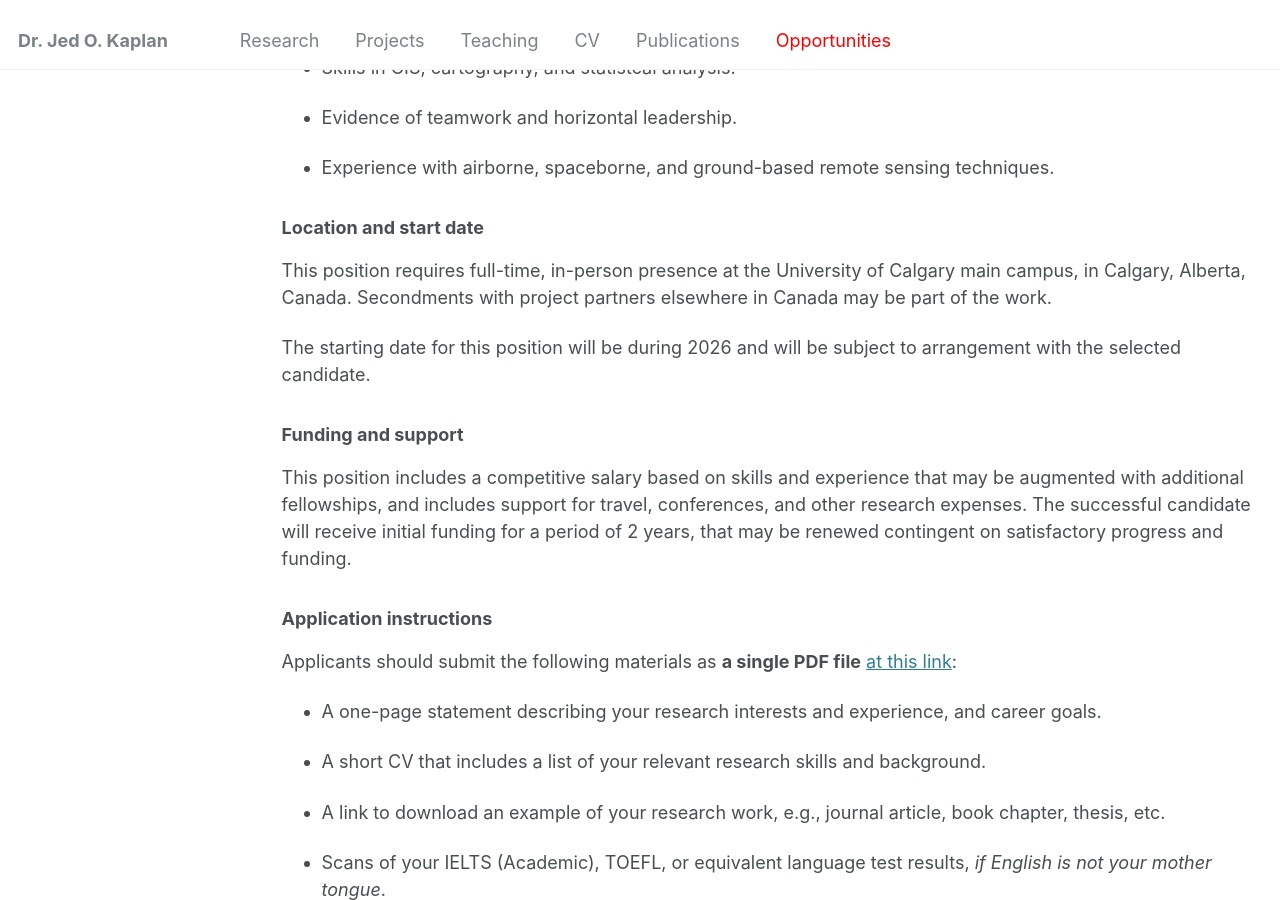
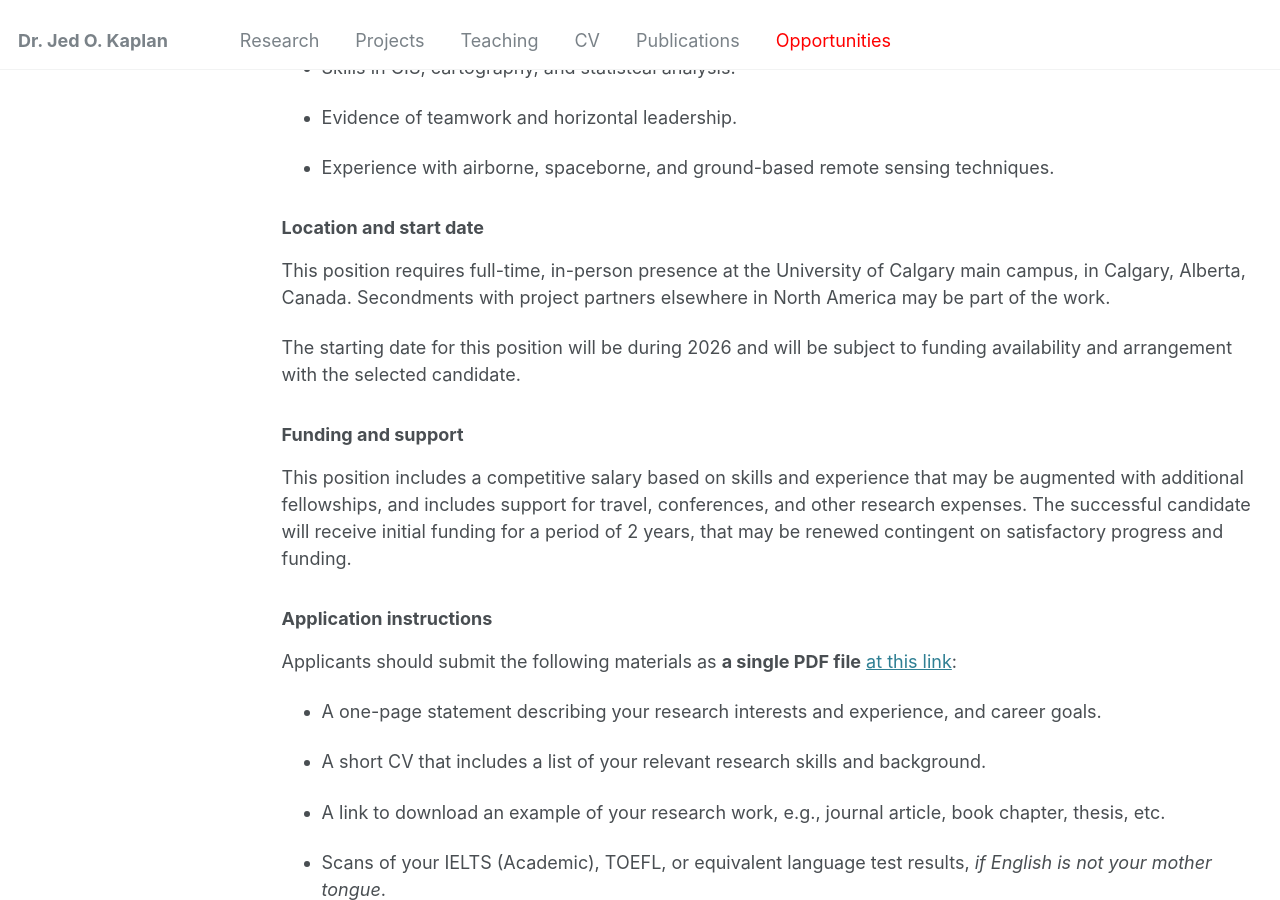
Before and after one commit to jedokaplan/jedokaplan.github.io, a Jekyll site: the page built from _opportunities/5_Postdoc_wildfire-fuels.md, in a window 1280 px wide and 900 px high, scrolled down 1428 px. Built offline with Jekyll 4.4.1, drawn with Linux system fonts in a browser that asks for light colours.

Commit message:
edits to job posts

```diff
--- a/_opportunities/5_Postdoc_wildfire-fuels.md
+++ b/_opportunities/5_Postdoc_wildfire-fuels.md
@@ -61,9 +61,9 @@ For further details or to discuss your interest before applying, please [email m
 
 ### Location and start date
 
-This position requires full-time, in-person presence at the University of Calgary main campus, in Calgary, Alberta, Canada. Secondments with project partners elsewhere in Canada may be part of the work.
+This position requires full-time, in-person presence at the University of Calgary main campus, in Calgary, Alberta, Canada. Secondments with project partners elsewhere in North America may be part of the work.
 
-The starting date for this position will be during 2026 and will be subject to arrangement with the selected candidate.
+The starting date for this position will be during 2026 and will be subject to funding availability and arrangement with the selected candidate.
 
 ### Funding and support
 
@@ -71,8 +71,7 @@ This position includes a competitive salary based on skills and experience that
 
 ### Application instructions
 
-Applicants should submit the following materials as **a single PDF
-file** [at this link](https://tally.so/r/Y5ReBJ){:target="_blank"}:
+Applicants should submit the following materials as **a single PDF file** [at this link](https://tally.so/r/Y5ReBJ){:target="_blank"}:
 
 - A one-page statement describing your research interests and
   experience, and career goals.
@@ -81,8 +80,7 @@ file** [at this link](https://tally.so/r/Y5ReBJ){:target="_blank"}:
 
 - A link to download an example of your research work, e.g., journal article, book chapter, thesis, etc.
 
-- Scans of your IELTS (Academic), TOEFL, or equivalent language test
-  results, *if English is not your mother tongue*.
+- Scans of your IELTS (Academic), TOEFL, or equivalent language test results, *if English is not your mother tongue*.
 
 *Informal inquiries by email in advance of applying are welcome.*
 
```
Also changed, not shown: _opportunities/4_Postdoc_landuse-China.md (+5 -10 lines).
